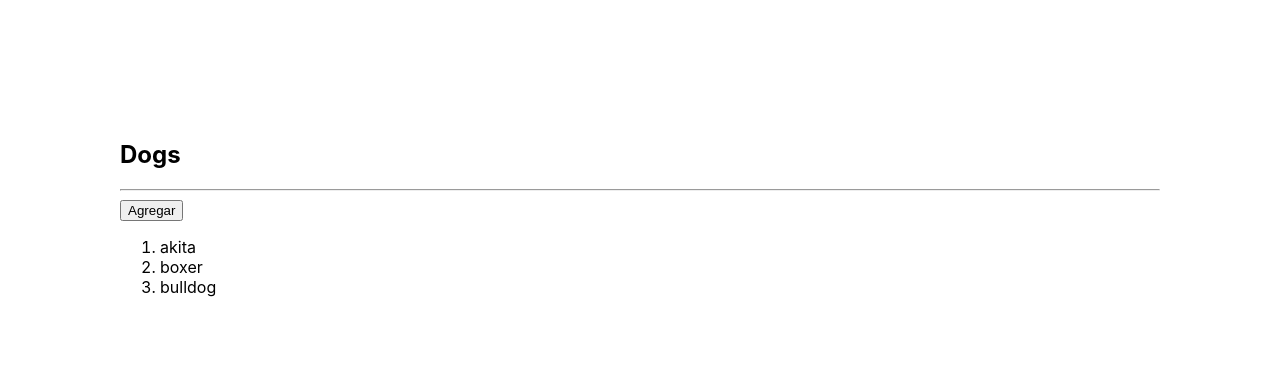
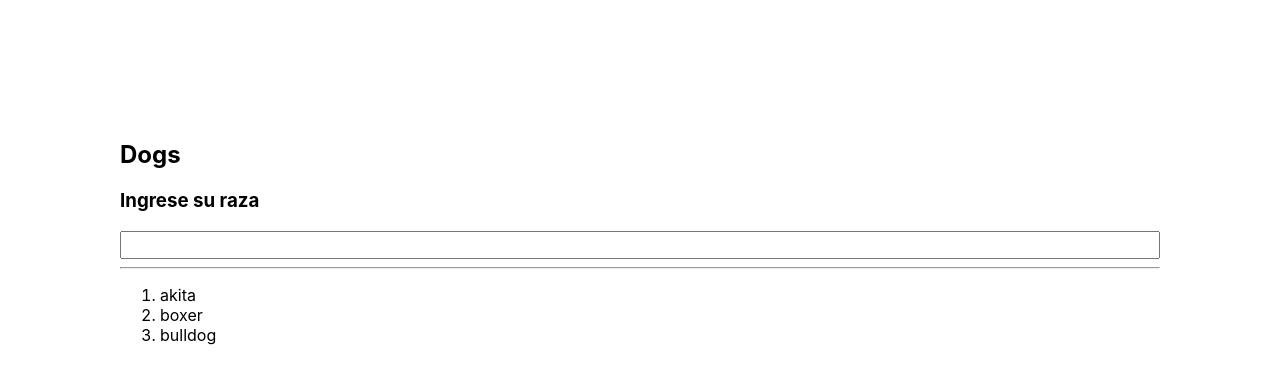
Before and after one commit to ahelord/nextjs-training, a Next.js app: page /dogs in a window 1280 px wide. Shown: the top 384 px of the page. Built offline with nearby package versions, Linux system fonts and the light colour scheme.

Commit message:
Leccion 71

```diff
--- /dev/null
+++ b/components/AddBreed.js
@@ -0,0 +1,28 @@
+import { useState } from "react"
+
+const AddBreed = () => {
+    const [breed, setBreed] = useState('')
+    const handleInputChange = (event) => {
+        console.log(event.target.value)
+        setBreed(event.target.value)
+    }
+    const handleSubmit = (event) => {
+        event.preventDefault();
+    }
+    return (
+        <>
+            <h3>Ingrese su raza</h3>
+
+            <form onSubmit={handleSubmit}>
+                <input type="text" value={breed} onChange={handleInputChange}>
+                </input>
+
+            </form>
+
+
+
+        </>
+    )
+}
+
+export default AddBreed
--- a/pages/dogs/index.js
+++ b/pages/dogs/index.js
@@ -1,4 +1,5 @@
 import { useState } from "react";
+import AddBreed from '../../components/AddBreed';
 
 const Dogs = () => {
     //const breeds = ['akita', 'boxer', 'bulldog']
@@ -11,8 +12,9 @@ const Dogs = () => {
     }
     return <>
         <h2>Dogs</h2>
+        <AddBreed></AddBreed>
         <hr />
-        <button onClick={handleAdd}>Agregar</button>
+     {/*    <button onClick={handleAdd}>Agregar</button> */}
         <ol>
             {
                 //for(const breed of breeds)
--- a/styles/globals.css
+++ b/styles/globals.css
@@ -14,3 +14,10 @@ a {
 * {
   box-sizing: border-box;
 }
+
+input{
+  font-size: 1.2rem;
+  color:blue;
+  width: 100%;
+
+}
```
